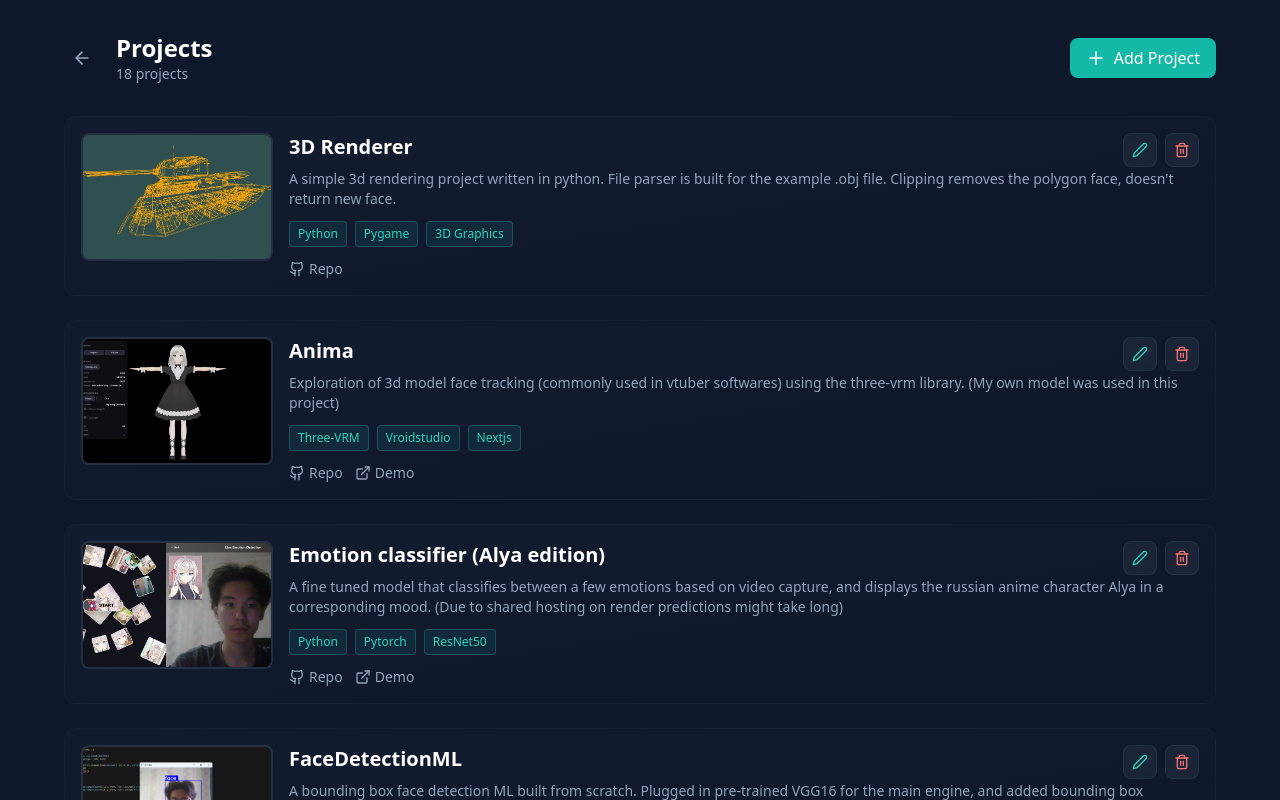
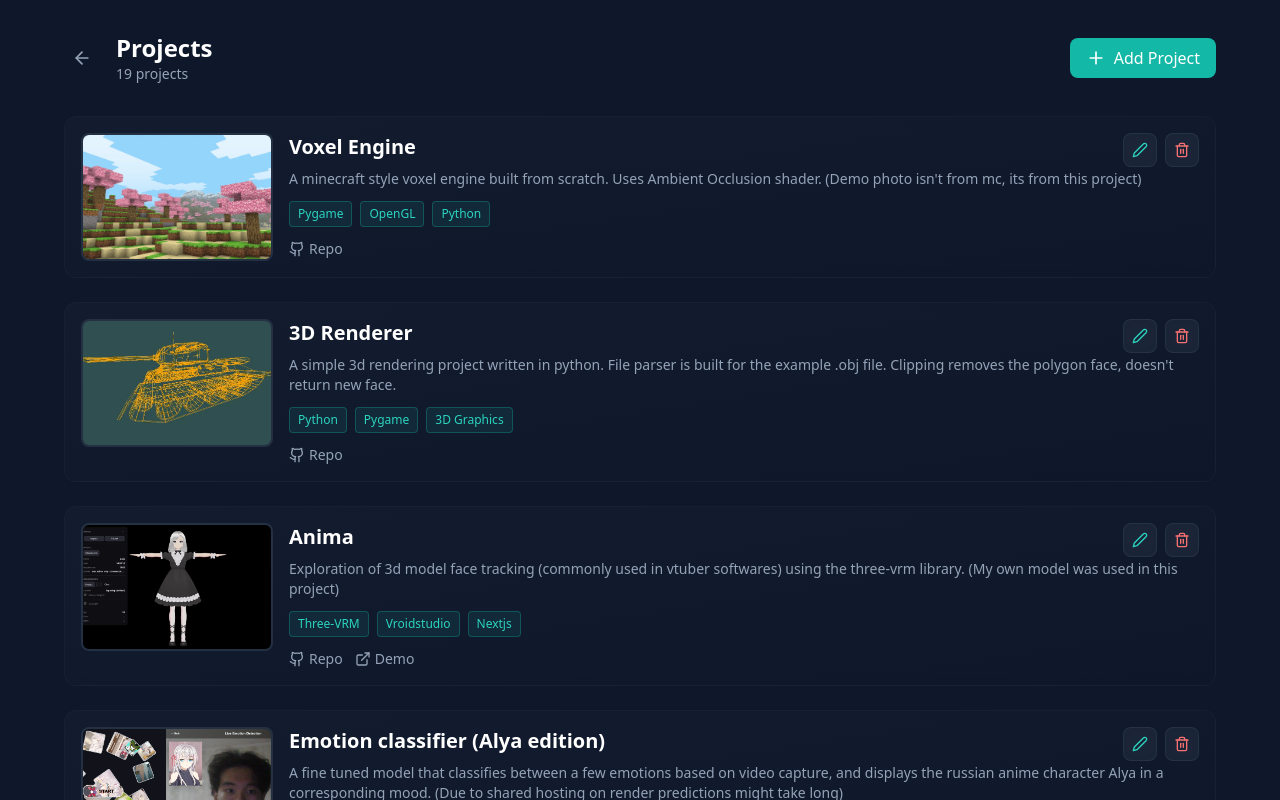
Before and after one commit to Sain-orshikh/portfolio, a Next.js app: page /zlog/projects in a window 1280 px wide. Shown: the top 800 px of the page. Built offline with nearby package versions, Linux system fonts and the light colour scheme.

Commit message:
Add project: Voxel Engine

```diff
--- a/src/data/projects.ts
+++ b/src/data/projects.ts
@@ -233,5 +233,18 @@ export const projects: Project[] = [
     repo: "https://github.com/Sain-orshikh/3drenderer",
     demo: "",
     image: "/2026-10-03-22-06-1791033243025.webp"
+  },
+  {
+    id: "proj-1791219451441",
+    title: "Voxel Engine",
+    description: "A minecraft style voxel engine built from scratch. Uses Ambient Occlusion shader. (Demo photo isn't from mc, its from this project)",
+    tech: [
+      "Pygame",
+      "OpenGL",
+      "Python"
+    ],
+    repo: "https://github.com/Sain-orshikh/voxel-engine",
+    demo: "",
+    image: "/2026-10-06-01-51-1791219791618.webp"
   }
 ];
```
